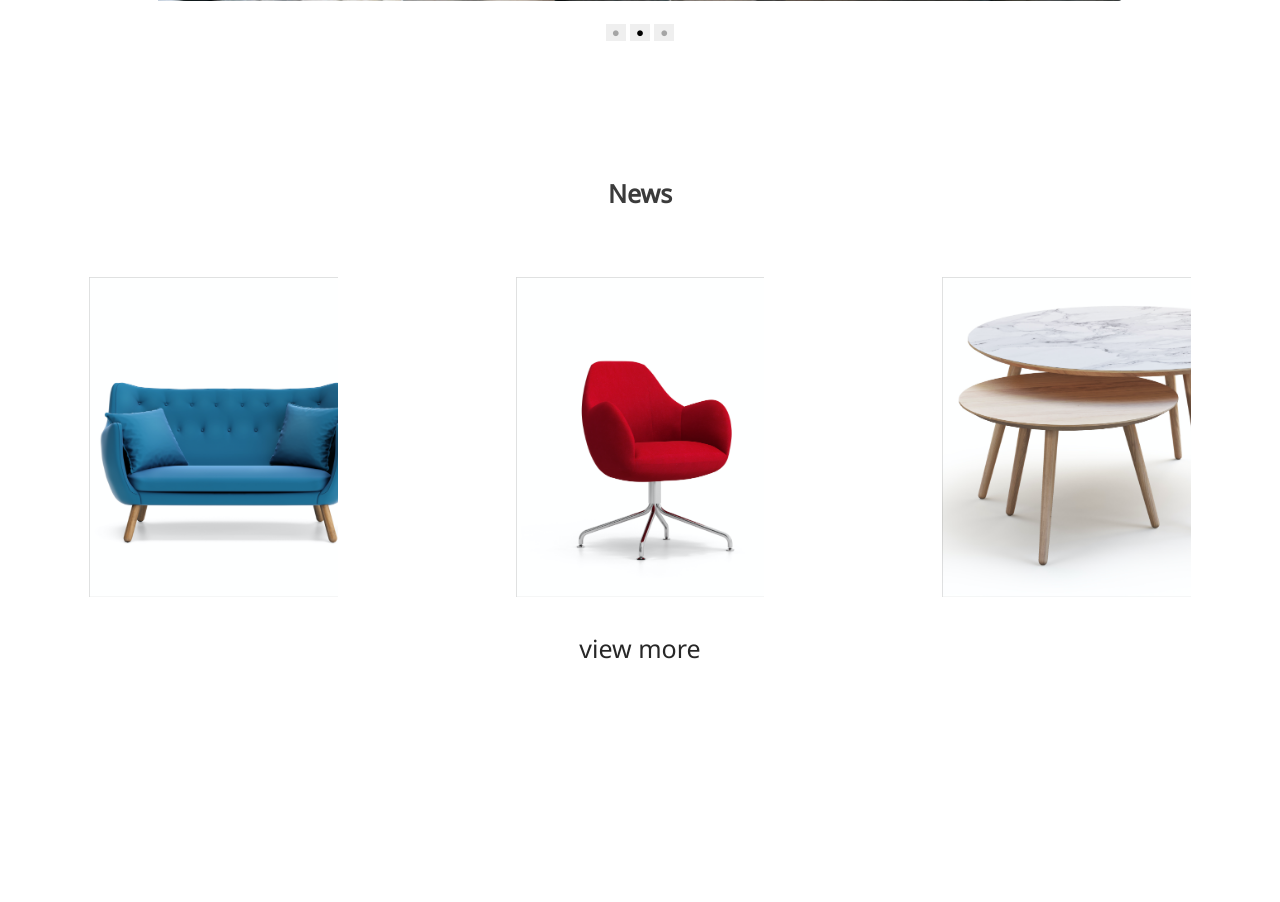
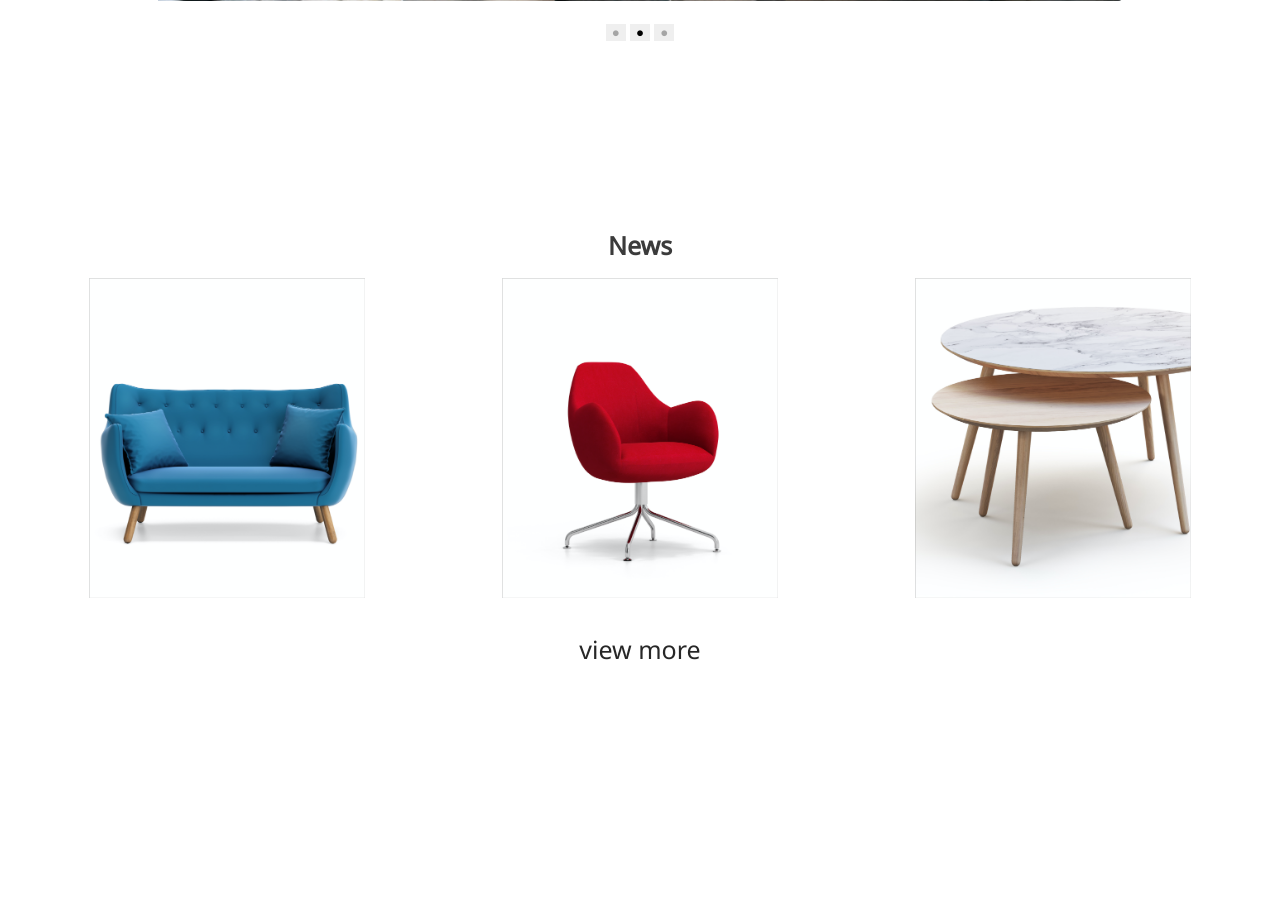
Before and after one commit to lsk4f5/furniture-site, a PHP site: page / in a window 1280 px wide. Shown: the part 2103-3005 px from the top of the page. Run offline with PHP 8.4, Linux system fonts and the light colour scheme.

Commit message:
追加のコミット

```diff
--- a/stylesheet.css
+++ b/stylesheet.css
@@ -96,7 +96,7 @@
   }
 
   .style-container-wrap {
-    margin-bottom: 11%;
+    margin-bottom: 15%;
   }
 
   .style-container-wrap h2 {
@@ -124,6 +124,8 @@
   .news-container {
     max-width: 100%;
     max-height: 520px;
+    justify-content: space-between;
+    margin: 0 89px 221px 89px;
   }
 
   .news-container h2 {
@@ -144,7 +146,7 @@
     width: 275.77px;
     height: 319.52px;
     position: relative;
-    margin: 50px 89px 39px 89px;
+    margin-bottom: 39px;
   }
 
   .container img {
```
